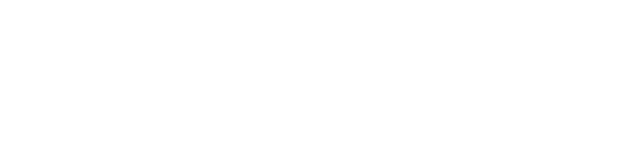
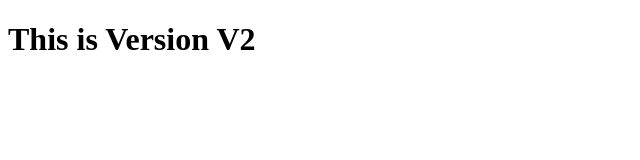
Before and after one commit to GauravSingh3822/MyRepo, a plain HTML site: page index.html in a window 1280 px wide. Shown: the whole page, without its empty margins (0-640 px from the left). Drawn offline with Linux system fonts and the light colour scheme.

Commit message:
This is V2

```diff
--- a/index.html
+++ b/index.html
@@ -6,6 +6,6 @@
     <title>Document</title>
 </head>
 <body>
-
+<h1> This is Version V2</h1>
 </body>
 </html>
```
